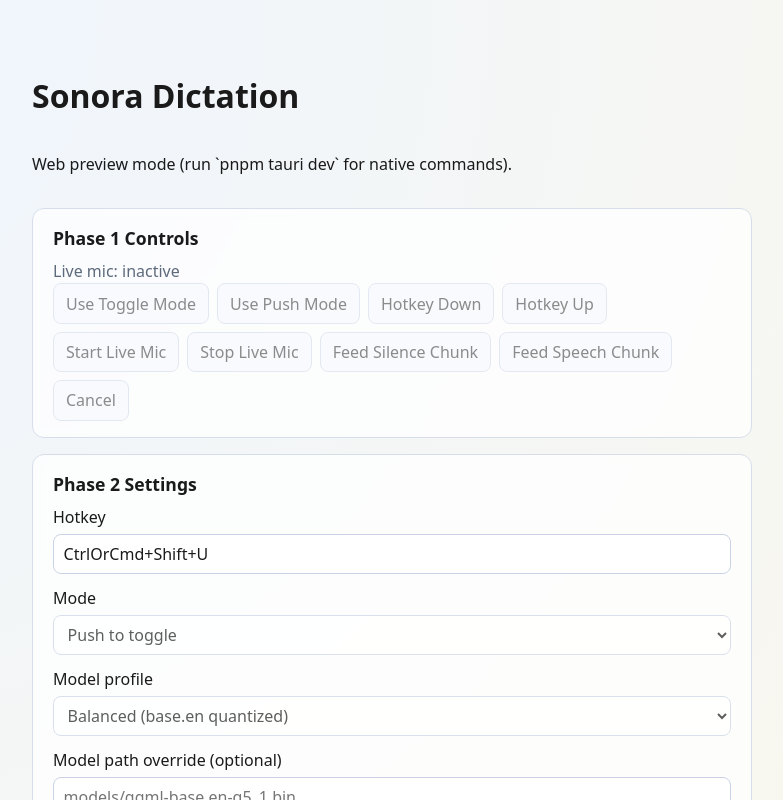
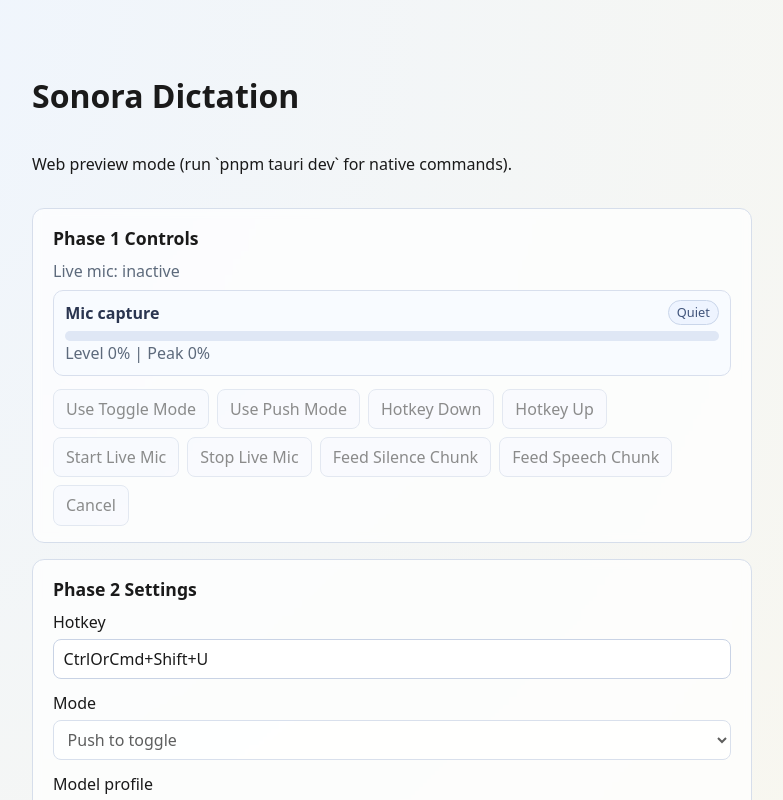
Before and after one commit to timtheone/sonora, a React (Vite) app: page / in a window 1280 px wide. Shown: the top 800 px of the page, without its empty margins (248-1031 px from the left). Built offline with nearby package versions, Linux system fonts and the light colour scheme.

Commit message:
input level mic ui, fix sidecar

```diff
--- a/src/App.css
+++ b/src/App.css
@@ -43,6 +43,61 @@ h1 {
   display: flex;
   flex-wrap: wrap;
   gap: 0.5rem;
+}
+
+.mic-indicator {
+  margin: 0.4rem 0 0.8rem;
+  padding: 0.6rem 0.7rem;
+  border: 1px solid #d8dfed;
+  border-radius: 10px;
+  background: #f8fbff;
+}
+
+.mic-indicator-head {
+  display: flex;
+  justify-content: space-between;
+  align-items: center;
+  margin-bottom: 0.4rem;
+}
+
+.mic-indicator-label {
+  font-weight: 600;
+  color: #2a3550;
+}
+
+.mic-dot {
+  display: inline-flex;
+  align-items: center;
+  border-radius: 999px;
+  padding: 0.1rem 0.5rem;
+  font-size: 0.8rem;
+  border: 1px solid #cad6ea;
+  background: #eef4ff;
+  color: #40547b;
+}
+
+.mic-dot.active {
+  border-color: #87d9a8;
+  background: #e9f9ef;
+  color: #1f6a3c;
+}
+
+.mic-meter-track {
+  height: 10px;
+  border-radius: 999px;
+  background: #dfe7f5;
+  overflow: hidden;
+}
+
+.mic-meter-fill {
+  height: 100%;
+  width: 0;
+  background: linear-gradient(90deg, #4dbb6f, #e6b749, #d95d5a);
+  transition: width 80ms linear;
+}
+
+.mic-stats {
+  margin-top: 0.4rem;
 }
 
 .field {
--- a/src/App.tsx
+++ b/src/App.tsx
@@ -84,6 +84,9 @@ function App() {
   const [transcriberStatus, setTranscriberStatus] =
     useState<TranscriberStatus | null>(null);
   const [liveMicActive, setLiveMicActive] = useState(false);
+  const [micInputLevel, setMicInputLevel] = useState(0);
+  const [micPeakLevel, setMicPeakLevel] = useState(0);
+  const [micSignalActive, setMicSignalActive] = useState(false);
   const [runtimeLogs, setRuntimeLogs] = useState<string[]>([]);
   const [settingsSavedAt, setSettingsSavedAt] = useState<string | null>(null);
   const [error, setError] = useState<string | null>(null);
@@ -92,6 +95,7 @@ function App() {
   const mediaStreamRef = useRef<MediaStream | null>(null);
   const sourceNodeRef = useRef<MediaStreamAudioSourceNode | null>(null);
   const processorNodeRef = useRef<ScriptProcessorNode | null>(null);
+  const micSmoothedLevelRef = useRef(0);
 
   useEffect(() => {
     if (!isTauriRuntime()) {
@@ -393,6 +397,18 @@ function App() {
     }
 
     try {
+      const currentStatus = await getPhase1Status();
+      const listeningStatus =
+        currentStatus.state === "listening"
+          ? currentStatus
+          : await sendPhase1HotkeyDown();
+      setState(listeningStatus.state);
+      const minChunkSamples = Math.max(
+        512,
+        listeningStatus.tuning?.min_chunk_samples ?? 2048,
+      );
+      const maxChunkSamples = minChunkSamples * 2;
+
       const mediaConstraints: MediaStreamConstraints = selectedMicrophoneId
         ? { audio: { deviceId: { exact: selectedMicrophoneId } } }
         : { audio: true };
@@ -403,20 +419,56 @@ function App() {
       const processor = audioContext.createScriptProcessor(4096, 1, 1);
 
       let feeding = false;
+      let pendingSamples: number[] = [];
       processor.onaudioprocess = async (event) => {
         if (!processorNodeRef.current || feeding) {
           return;
         }
 
         const input = event.inputBuffer.getChannelData(0);
+        let energySum = 0;
+        let peak = 0;
+        for (let index = 0; index < input.length; index += 1) {
+          const sample = input[index];
+          const absolute = Math.abs(sample);
+          energySum += sample * sample;
+          if (absolute > peak) {
+            peak = absolute;
+          }
+        }
+
+        const rms = Math.sqrt(energySum / input.length);
+        const scaledLevel = Math.min(1, rms * 14);
+        const previousLevel = micSmoothedLevelRef.current;
+        const smoothedLevel =
+          scaledLevel >= previousLevel
+            ? scaledLevel
+            : previousLevel * 0.84 + scaledLevel * 0.16;
+        micSmoothedLevelRef.current = smoothedLevel;
+        setMicInputLevel(smoothedLevel);
+        setMicPeakLevel((previousPeak) => Math.max(previousPeak * 0.96, peak));
+        setMicSignalActive(smoothedLevel > 0.08 || peak > 0.12);
+
         const downsampled = downsampleTo16k(input, audioContext.sampleRate);
         if (downsampled.length === 0) {
           return;
         }
 
+        pendingSamples.push(...downsampled);
+        if (pendingSamples.length < minChunkSamples) {
+          return;
+        }
+
+        const nextChunkSize = Math.min(maxChunkSamples, pendingSamples.length);
+        const chunk = pendingSamples.splice(0, nextChunkSize);
+
+        if (pendingSamples.length > maxChunkSamples * 5) {
+          pendingSamples = pendingSamples.slice(-maxChunkSamples * 2);
+        }
+
         feeding = true;
         try {
-          const transcript = await feedPhase1Audio(downsampled);
+          const transcript = await feedPhase1Audio(chunk);
           if (transcript) {
             setRecentTranscripts((previous) => [transcript, ...previous].slice(0, 3));
           }
@@ -435,12 +487,16 @@ function App() {
       sourceNodeRef.current = source;
       processorNodeRef.current = processor;
 
-      const status = await sendPhase1HotkeyDown();
-      setState(status.state);
       setLiveMicActive(true);
       setError(null);
     } catch (cause) {
       await stopLiveMicInternal();
+      try {
+        const status = await cancelPhase1();
+        setState(status.state);
+      } catch {
+        // noop
+      }
       setError(String(cause));
     }
   }
@@ -468,6 +524,10 @@ function App() {
     sourceNodeRef.current = null;
     mediaStreamRef.current = null;
     audioContextRef.current = null;
+    micSmoothedLevelRef.current = 0;
+    setMicInputLevel(0);
+    setMicPeakLevel(0);
+    setMicSignalActive(false);
     setLiveMicActive(false);
   }
 
@@ -479,6 +539,23 @@ function App() {
       <section className="panel">
         <h2>Phase 1 Controls</h2>
         <p className="muted">Live mic: {liveMicActive ? "active" : "inactive"}</p>
+        <div className="mic-indicator" aria-live="polite">
+          <div className="mic-indicator-head">
+            <span className="mic-indicator-label">Mic capture</span>
+            <span className={`mic-dot ${micSignalActive ? "active" : "idle"}`}>
+              {micSignalActive ? "Signal" : "Quiet"}
+            </span>
+          </div>
+          <div className="mic-meter-track">
+            <div
+              className="mic-meter-fill"
+              style={{ width: `${Math.round(micInputLevel * 100)}%` }}
+            />
+          </div>
+          <p className="muted mic-stats">
+            Level {Math.round(micInputLevel * 100)}% | Peak {Math.round(micPeakLevel * 100)}%
+          </p>
+        </div>
         <div className="actions">
           <button disabled={!available} onClick={() => updateMode("push_to_toggle")}>Use Toggle Mode</button>
           <button disabled={!available} onClick={() => updateMode("push_to_talk")}>Use Push Mode</button>
--- a/src/services/phase1.ts
+++ b/src/services/phase1.ts
@@ -3,9 +3,16 @@ import { invoke } from "@tauri-apps/api/core";
 export type DictationMode = "push_to_toggle" | "push_to_talk";
 export type DictationState = "idle" | "listening" | "transcribing";
 
+export interface ProfileTuning {
+  min_chunk_samples: number;
+  partial_cadence_ms: number;
+}
+
 export interface PipelineStatus {
   mode: DictationMode;
   state: DictationState;
+  model_profile: "fast" | "balanced";
+  tuning: ProfileTuning;
 }
 
 export interface TranscriptPayload {
```
Also changed, not shown: scripts/setup-whisper-sidecar.mjs (+52 -0 lines).
